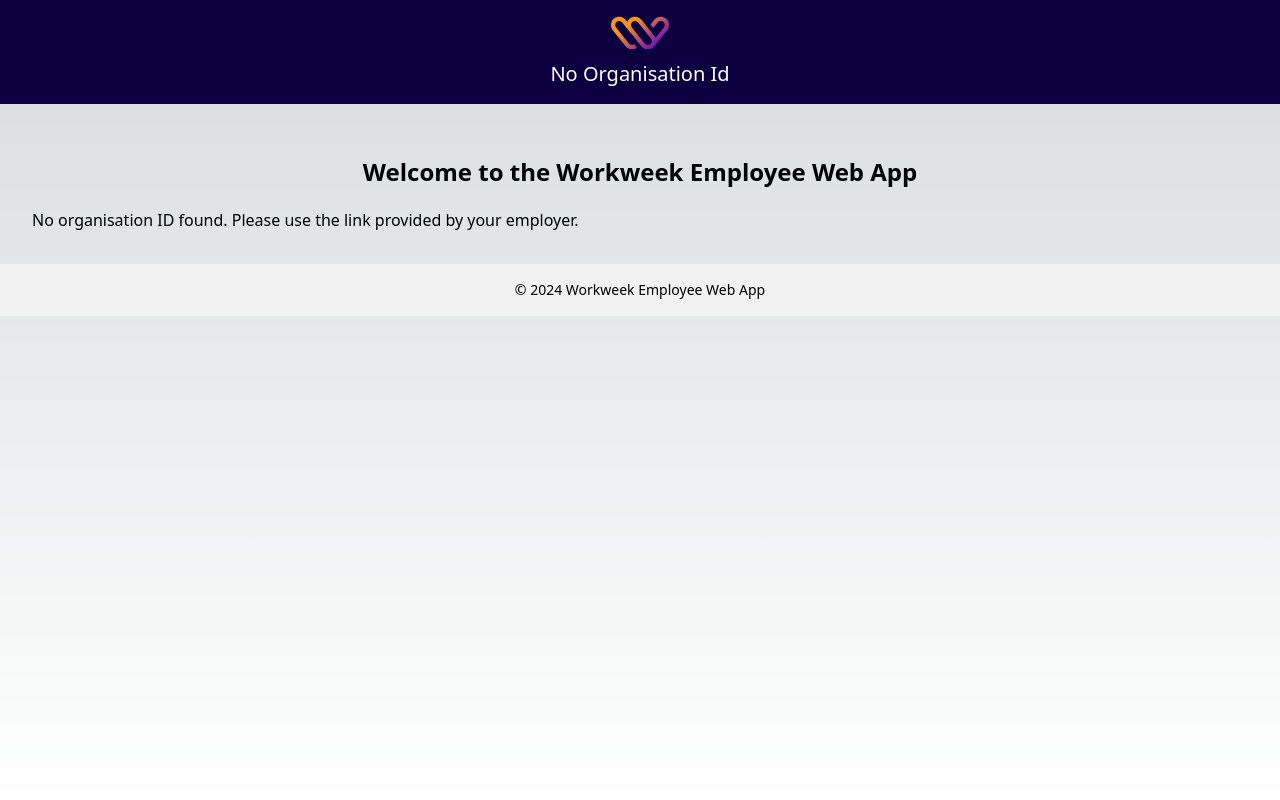
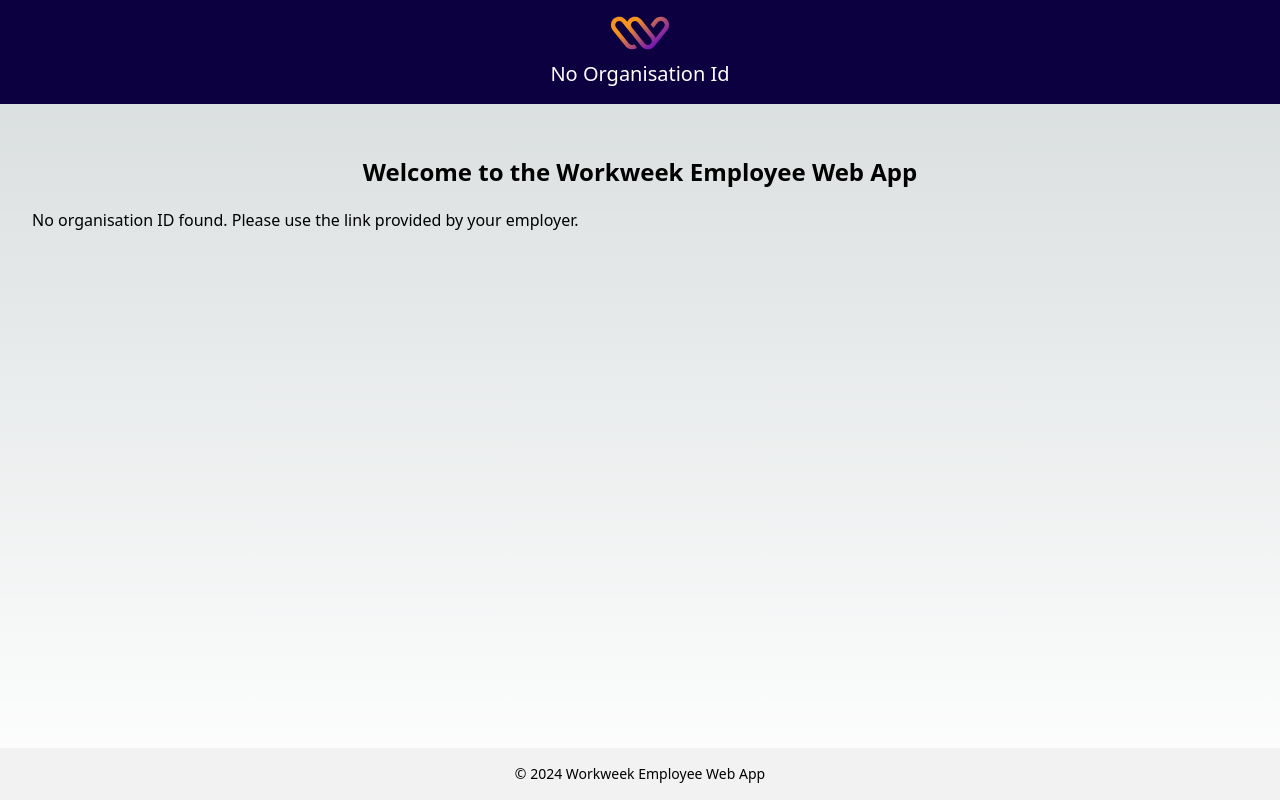
Before and after one commit to WorkWeek-Pty-Ltd/employee-web-app, a Next.js app: page / in a window 1280 px wide. Built offline with nearby package versions, Linux system fonts and the light colour scheme.

Commit message:
Update page title and main container styling in Layout component (to fix footer sticking to the bottom)

```diff
--- a/components/Layout.tsx
+++ b/components/Layout.tsx
@@ -9,7 +9,7 @@
 
 const Layout: React.FC<LayoutProps> = ({
   children,
-  pageTitle = "Page Title",
+  pageTitle = "WorkWeek",
   backRoute,
 }) => {
   return (
@@ -26,7 +26,9 @@
         <img src="/workweek.svg" alt="Workweek" />
         <h1 style={{ marginTop: "10px" }}>{pageTitle}</h1>
       </header>
-      <main className="container mx-auto mt-4 mb-4 px-4">{children}</main>
+      <main className="flex-1 container mx-auto mt-4 mb-4 px-4">
+        {children}
+      </main>
       <footer className="bg-light-grey text-black py-2 px-4 text-center text-xs sm:py-4 sm:px-6 sm:text-sm">
         © {new Date().getFullYear()} Workweek Employee Web App
       </footer>
```
